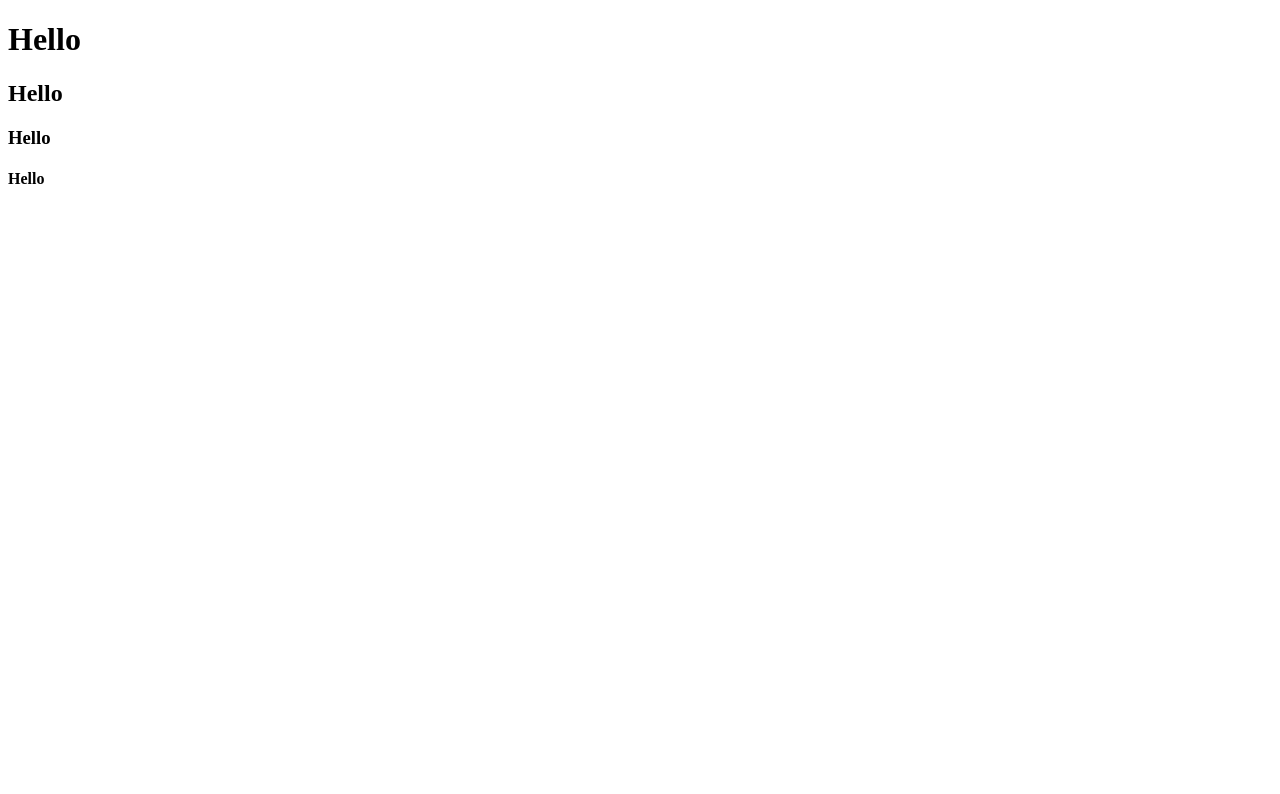
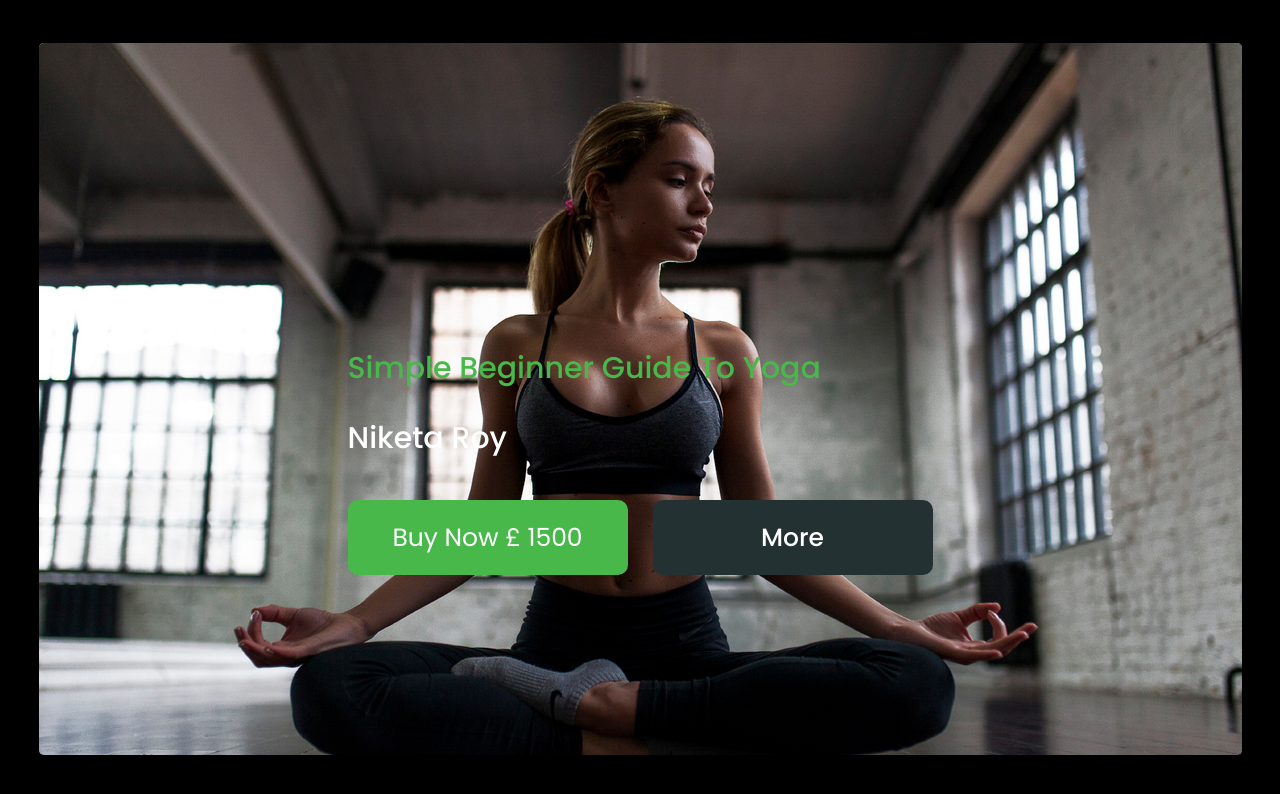
Before and after one commit to LikeKod/web_yoga_team, a plain HTML site: page index.html in a window 1280 px wide. Drawn offline with Linux system fonts and the light colour scheme; a web font is replaced by a local one.

Commit message:
статика секции слайдер, стили базовых кнопок

```diff
--- a/css/style.css
+++ /dev/null
@@ -1,3 +0,0 @@
-*{
-    box-sizing: border-box;
-}
--- a/index.html
+++ b/index.html
@@ -1,18 +1,41 @@
 <!DOCTYPE html>
 <html lang="en">
-<head>
-    <meta charset="UTF-8">
-    <meta name="viewport" content="width=device-width, initial-scale=1.0">
-    <title>Document</title>
-    <link rel="stylesheet" href="/css/style.css">
-    <link rel="preconnect" href="https://fonts.googleapis.com">
-<link rel="preconnect" href="https://fonts.gstatic.com" crossorigin>
-<link href="https://fonts.googleapis.com/css2?family=Mulish:wght@400;700&family=Poppins:wght@300;400;500;700&family=Ramabhadra&display=swap" rel="stylesheet">
-</head>
-<body>
-    <h1>Hello</h1>
-    <h2>Hello</h2>
-    <h3>Hello</h3>
-    <h4>Hello</h4>
-</body>
+    <head>
+        <meta charset="UTF-8" />
+        <meta name="viewport" content="width=device-width, initial-scale=1.0" />
+        <title>Document</title>
+        <link rel="stylesheet" href="/css/main.css" />
+        <link rel="preconnect" href="https://fonts.googleapis.com" />
+        <link rel="preconnect" href="https://fonts.gstatic.com" crossorigin />
+        <link
+            href="https://fonts.googleapis.com/css2?family=Mulish:wght@400;700&family=Poppins:wght@300;400;500;700&family=Ramabhadra&display=swap"
+            rel="stylesheet"
+        />
+    </head>
+
+    <body>
+        <section class="courses">
+            <div class="section__title">
+                <div class="h2">Courses</div>
+            </div>
+            <div class="slider-wrapper">
+                <div class="slider__content">
+                    <div class="play-button"></div>
+                    <div class="slider__content-text">
+                        Simple Beginner Guide To Yoga
+                    </div>
+                    <div class="slider__content-author">Niketa Roy</div>
+                    <div class="slider__buttons-row">
+                        <button class="button">Buy Now <span> &#163; </span> 1500</button>
+                        <button class="button button-gray">More</button>
+                    </div>
+                </div>
+                <div class="slider-controls">
+                    <div class="slider-controls-left"></div>
+                    <div class="slider-page"></div>
+                    <div class="slider-controls-right"></div>
+                </div>
+            </div>
+        </section>
+    </body>
 </html>
--- /dev/null
+++ b/sass/base/_base.scss
@@ -0,0 +1,96 @@
+html {
+    min-height: 100vh; /* sticky footer */
+	scroll-behavior: smooth;
+}
+
+body {
+	min-height: 100vh; /* sticky footer */
+	display: flex; /* sticky footer */
+	flex-direction: column; /* sticky footer */
+
+    font-family: 'Poppins', sans-serif;
+
+	//font-family: 'Open Sans', sans-serif;
+    color: $black-color;
+    font-size: 25px;
+    line-height: 1.735;
+
+    text-rendering: optimizeSpeed;
+    //text-rendering: optimizeLegibility;
+	-webkit-font-smoothing: antialiased;
+	-ms-text-size-adjust: 100%;
+	-moz-text-size-adjust: 100%;
+	-webkit-text-size-adjust: 100%;
+
+    background-color: $black-color;
+}
+
+body > * {
+	flex-shrink: 0; /* sticky footer */
+}
+
+section {
+	position: relative;
+}
+
+/* Grid styles */
+
+.container {
+	max-width: 1610px;
+    width: 100%;
+	margin-left: auto;
+    margin-right: auto;
+	padding-left: 15px;
+	padding-right: 15px;
+
+    &--fluid {
+        max-width: unset;
+    }
+
+    &--no-padding {
+        padding: 0;
+    }
+
+    /* Tablet */
+    @media (max-width: 1199px) {
+        width: 900px;
+    }
+
+    /* Mobile */
+    @media (max-width: 899px) {
+        width: 600px;
+    }
+
+    /* Mobile XS */
+    @media (max-width: 599px) {
+        width: 320px;
+    }
+}
+
+/* Utility */
+
+.none {
+	display: none !important;
+}
+
+.visually-hidden {
+    opacity: 0;
+    visibility: hidden;
+    width: 0px;
+    height: 0px;
+    display: block;
+    margin-left: -10000px;
+    background: transparent;
+    font-size: 0;
+}
+
+/* Sticky Footer */
+
+.footer {
+	margin-top: auto; /* sticky footer */
+
+	/* Just for fun */
+	text-align: center;
+	background-color: #e2e2e2;
+	padding: 50px 0;
+}
--- a/sass/base/_vars.scss
+++ b/sass/base/_vars.scss
@@ -1,3 +1,3 @@
 $accent-color: #48B84A;
 $second-color: #233133;
-$black-color:  #000;
+$black-color: #000;
--- /dev/null
+++ b/sass/blocks/_buttons.scss
@@ -0,0 +1,19 @@
+.button {
+    width: 280px;
+    height: 75px;
+    flex-shrink: 0;
+    border-radius: 10px;
+    border: 2px solid $accent-color;
+    background-color: $accent-color;
+
+    color: #FFF;
+    font-size: 25px;
+    font-weight: 400;
+    line-height: 1.81;
+}
+.button-gray {
+    background-color: $second-color;
+    border: none;
+    font-weight: 500;
+    line-height: 1.735;
+}
--- /dev/null
+++ b/sass/blocks/_slider.scss
@@ -0,0 +1,49 @@
+.slider-wrapper {
+    display: flex;
+    flex-direction: column;
+    align-items: center;
+
+    margin: 0 auto;
+    max-width: 1203px;
+    height: 712px;
+    // flex-shrink: 0;
+    border-radius: 5px;
+    background: linear-gradient(180deg, rgba(0, 0, 0, 0.00) 0%, #000 87.86%);
+    background-image: url("../../img/slide-img/main-slide.jpg");
+}
+.slider__content {
+    padding-top: 299px;
+    font-size: 30px;
+    font-weight: 500;
+    line-height: 1,25;
+}
+
+.play-button {
+}
+
+.slider__content-text {
+    color: $accent-color;
+    margin-bottom: 18px;
+}
+
+.slider__content-author {
+    color: #FFFF;
+    margin-bottom: 36px;
+}
+
+.slider__buttons-row {
+    display: flex;
+    column-gap: 25px;
+}
+.button {
+}
+.button-gray {
+}
+.slider-controls {
+}
+.slider-controls-left {
+}
+.slider-page {
+}
+.slider-controls-right {
+}
--- /dev/null
+++ b/sass/main.scss
@@ -0,0 +1,11 @@
+@import "./base/vars";
+@import "./base/reset";
+@import "./base/base";
+
+
+// sections
+@import "./sections/courses-section";
+
+// blocks
+@import "./blocks/buttons";
+@import "./blocks/slider";
```
Also changed, not shown: css/main.css (added), img/slide-img/main-slide.jpg (added), sass/sections/_courses-section.scss (added), 1 other file.
